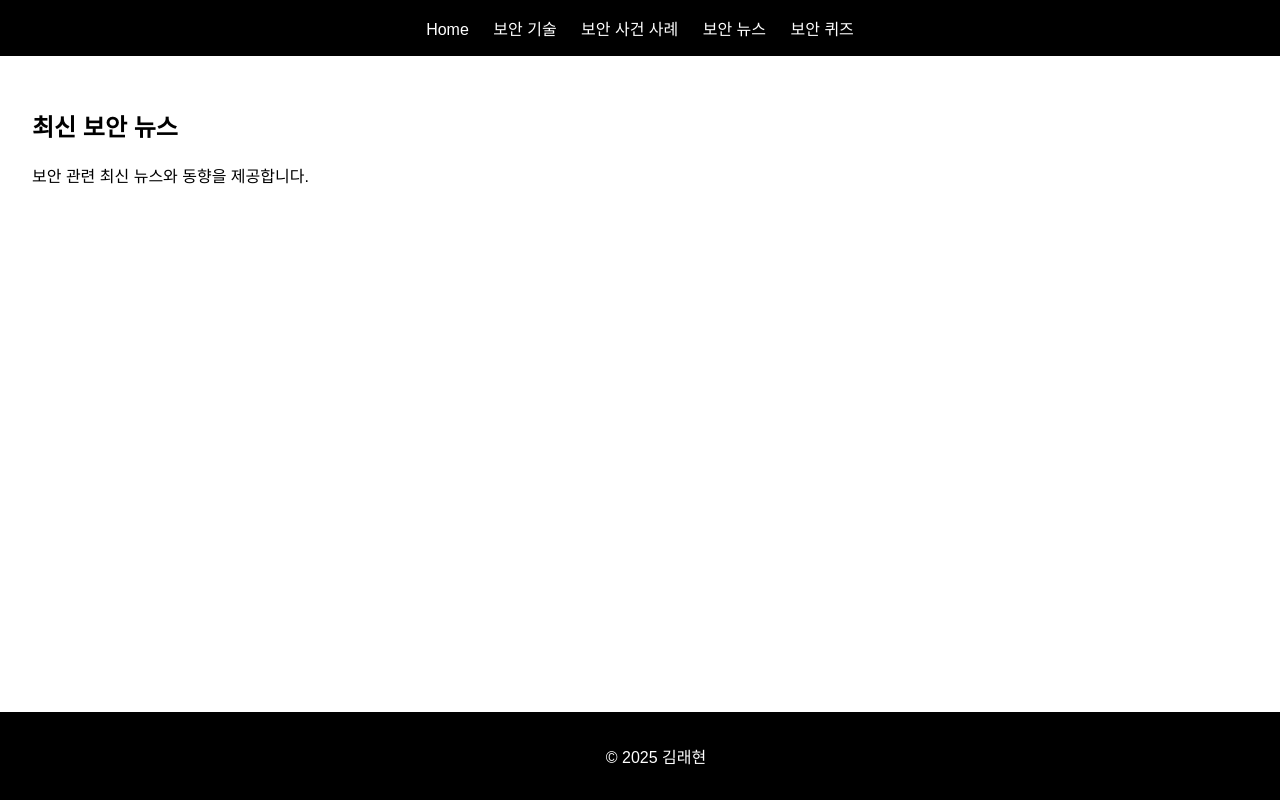
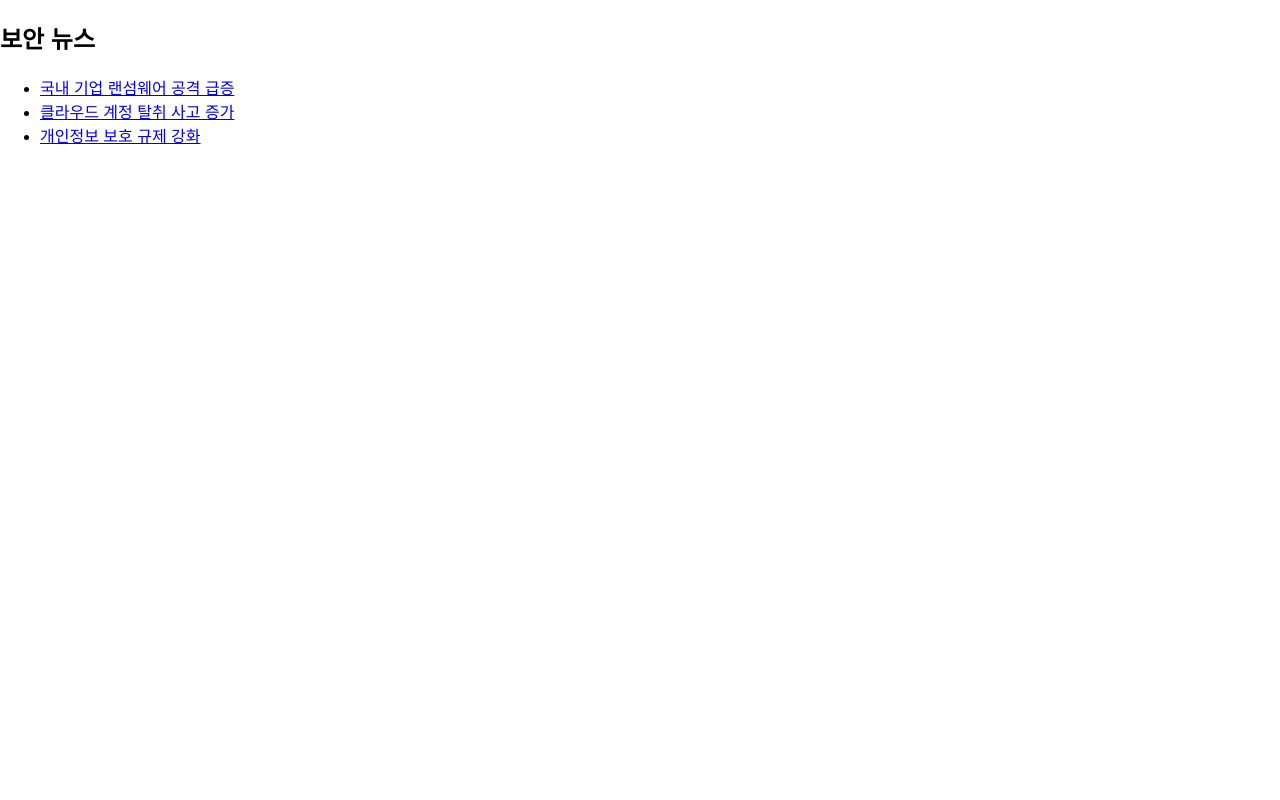
Before and after one commit to raehyunk/-202510008, a plain HTML site: page news.html in a window 1280 px wide. Drawn offline with Linux system fonts and the light colour scheme.

Commit message:
Refactor news.html to simplify structure and add news
Removed unnecessary header and main sections, added news list.

```diff
--- a/news.html
+++ b/news.html
@@ -1,29 +1,17 @@
-<!DOCTYPE html>
+
+<!doctype html>
 <html lang="ko">
 <head>
-  <meta charset="UTF-8">
-  <meta name="viewport" content="width=device-width, initial-scale=1.0">
-  <title>보안 뉴스</title>
-  <link rel="stylesheet" href="style.css">
+<meta charset="utf-8">
+<title>보안 뉴스</title>
+<link rel="stylesheet" href="style.css">
 </head>
 <body>
-  <header>
-    <nav>
-      <a href="index.html">Home</a>
-      <a href="tech.html">보안 기술</a>
-      <a href="case.html">보안 사건 사례</a>
-      <a href="news.html">보안 뉴스</a>
-      <a href="quiz.html">보안 퀴즈</a>
-    </nav>
-  </header>
-
-  <main>
-    <h2>최신 보안 뉴스</h2>
-    <p>보안 관련 최신 뉴스와 동향을 제공합니다.</p>
-  </main>
-
-  <footer>
-    <p>© 2025 김래현</p>
-  </footer>
+<h2>보안 뉴스</h2>
+<ul class="news">
+<li><a href="https://www.boannews.com/media/view.asp?idx=123456" target="_blank">국내 기업 랜섬웨어 공격 급증</a></li>
+<li><a href="https://www.zdnet.co.kr/view/?no=20240101000000" target="_blank">클라우드 계정 탈취 사고 증가</a></li>
+<li><a href="https://www.hankyung.com/it/article/2024010100001" target="_blank">개인정보 보호 규제 강화</a></li>
+</ul>
 </body>
 </html>
```
